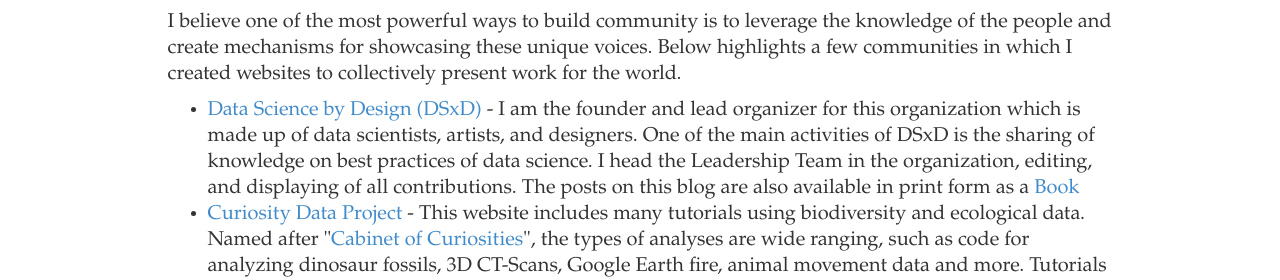
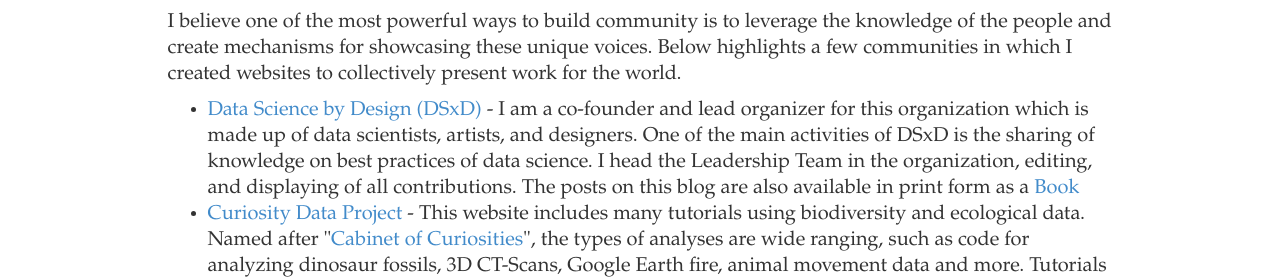
Before and after one commit to iamciera/creports, a Jekyll site: the page built from tutorials/index.html, in a window 1280 px wide and 900 px high. Shown: the part 371-651 px from the top of the window. Built offline with Jekyll 4.4.1, drawn with Linux system fonts in a browser that asks for light colours; nearby versions of some CDN libraries.

Commit message:
fixed typo

```diff
--- a/tutorials/index.html
+++ b/tutorials/index.html
@@ -20,7 +20,7 @@
 				<p>I believe one of the most powerful ways to build community is to leverage the knowledge of the people and create mechanisms for showcasing these unique voices. Below highlights a few communities in which I created websites to collectively present work for the world.
 
 				<ul>
-				<li><a href='http://datasciencebydesign.org/blog/'>Data Science by Design (DSxD)</a> - I am the founder and lead organizer for this organization which is made up of data scientists, artists, and designers. One of the main activities of DSxD is the sharing of knowledge on best practices of data science. I head the Leadership Team in the organization, editing, and displaying of all contributions. The posts on this blog are also available in print form as a  <a href='http://datasciencebydesign.org/book'>Book</a>
+				<li><a href='http://datasciencebydesign.org/blog/'>Data Science by Design (DSxD)</a> - I am a co-founder and lead organizer for this organization which is made up of data scientists, artists, and designers. One of the main activities of DSxD is the sharing of knowledge on best practices of data science. I head the Leadership Team in the organization, editing, and displaying of all contributions. The posts on this blog are also available in print form as a  <a href='http://datasciencebydesign.org/book'>Book</a>
 
 				<li><a href='https://cabinetofcuriosity.github.io/cabinetofcuriosity_site/'>Curiosity Data Project</a> - This website includes many tutorials using biodiversity and ecological data. Named after "<a href="https://en.wikipedia.org/wiki/Cabinet_of_curiosities">Cabinet of Curiosities</a>", the types of analyses are wide ranging, such as code for analyzing dinosaur fossils, 3D CT-Scans, Google Earth fire, animal movement data and more. Tutorials go through data retrieval, data cleaning, and exploratory analysis. These works were written by myself, contributors, and a team of UC Berkeley undergraduate interns that I led during the 2018/2019 school year.</li>
 
```
